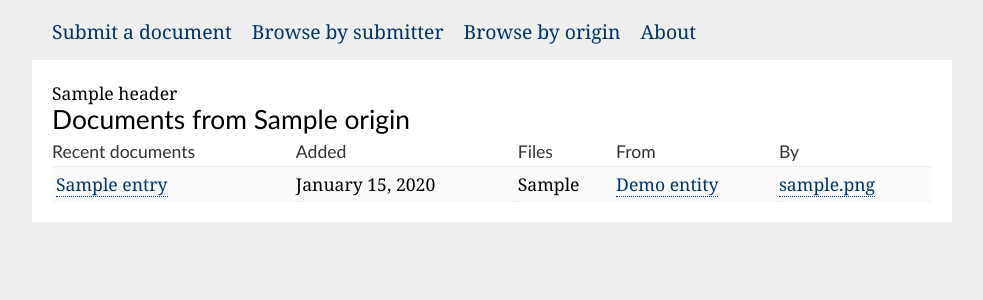
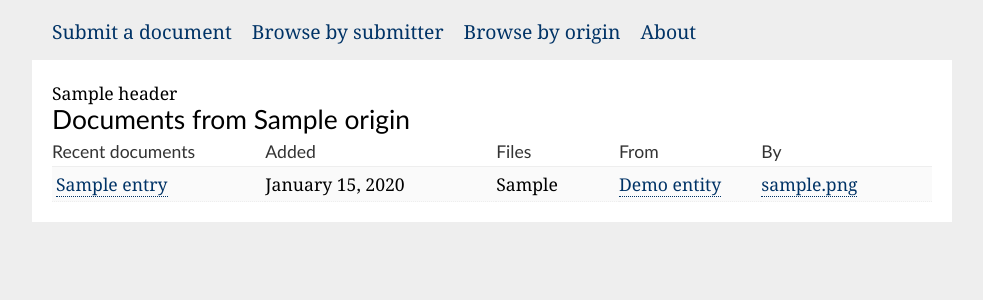
Before and after one commit to a2civictech/a2docs-sources, a Django app: template templates/list.html in a window 1280 px wide. Shown: the part 197-497 px from the top of the page, without its empty margins (148-1131 px from the left). Run offline with Django 3.2, Linux system fonts and the light colour scheme; data comes from the database, SQL or seed files in the repository; tables that the repository leaves empty hold one stand-in row (values such as "Sample post"); the template is opened without the code that fills it: values that come from a table or form of the project are taken from there, most other values are stand-ins (such as "Sample title", 1, 10 or a date in 2020); parts of the project's set-up code (start-up, migrations or seed data) failed here and were passed over.

Commit message:
Dumb CSS typo

```diff
--- a/assets/css/base.css
+++ b/assets/css/base.css
@@ -127,7 +127,7 @@ h1, h2, h3, h4, h5, h6 {
     padding-top:4px;
 }
 td.title, td.date, td.attachments, td.poster {
-    padding-right: 1.5em solid white;
+    padding-right: 1.5em;
 }
 td.title {
     padding-left:4px;
```
